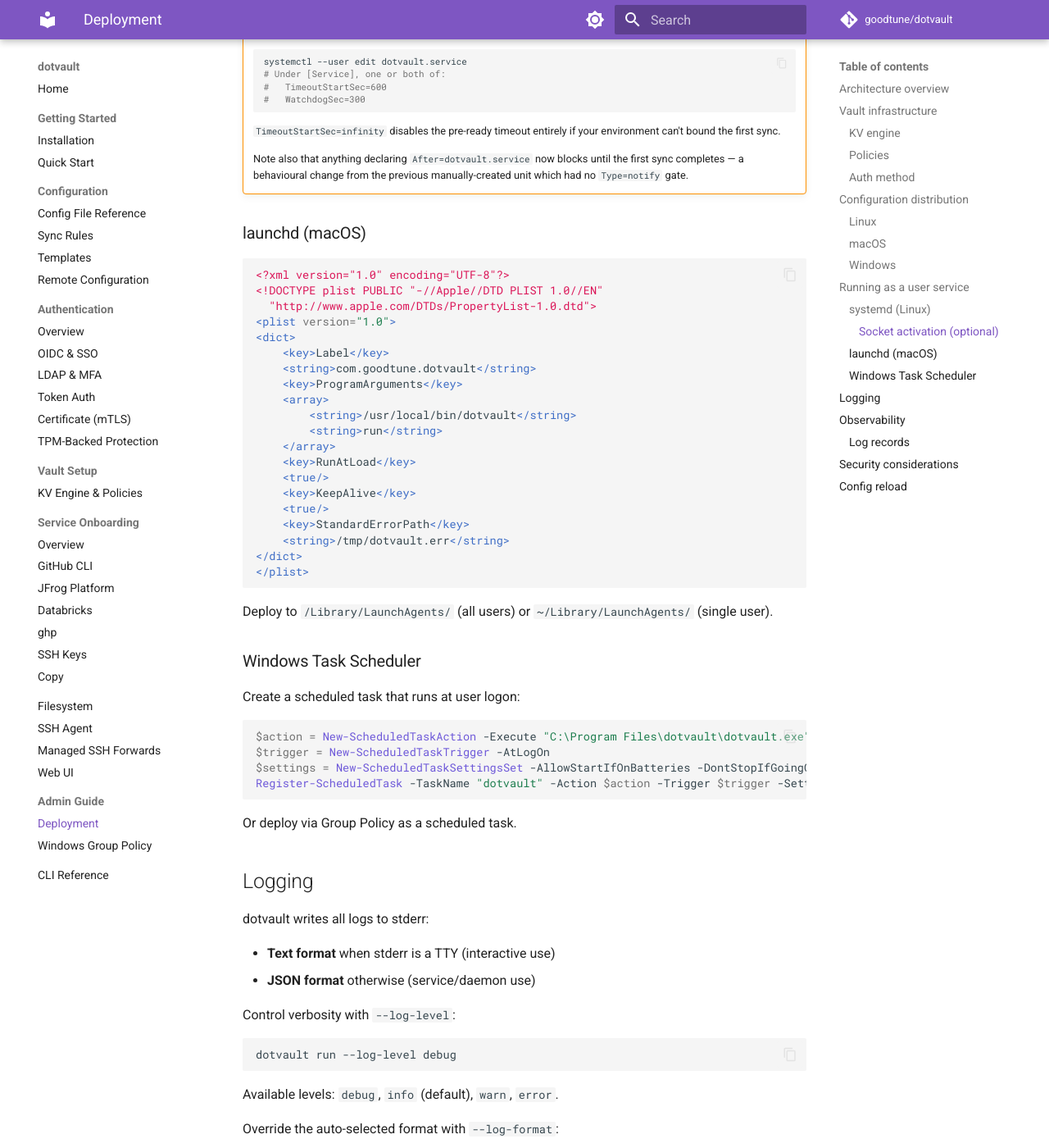
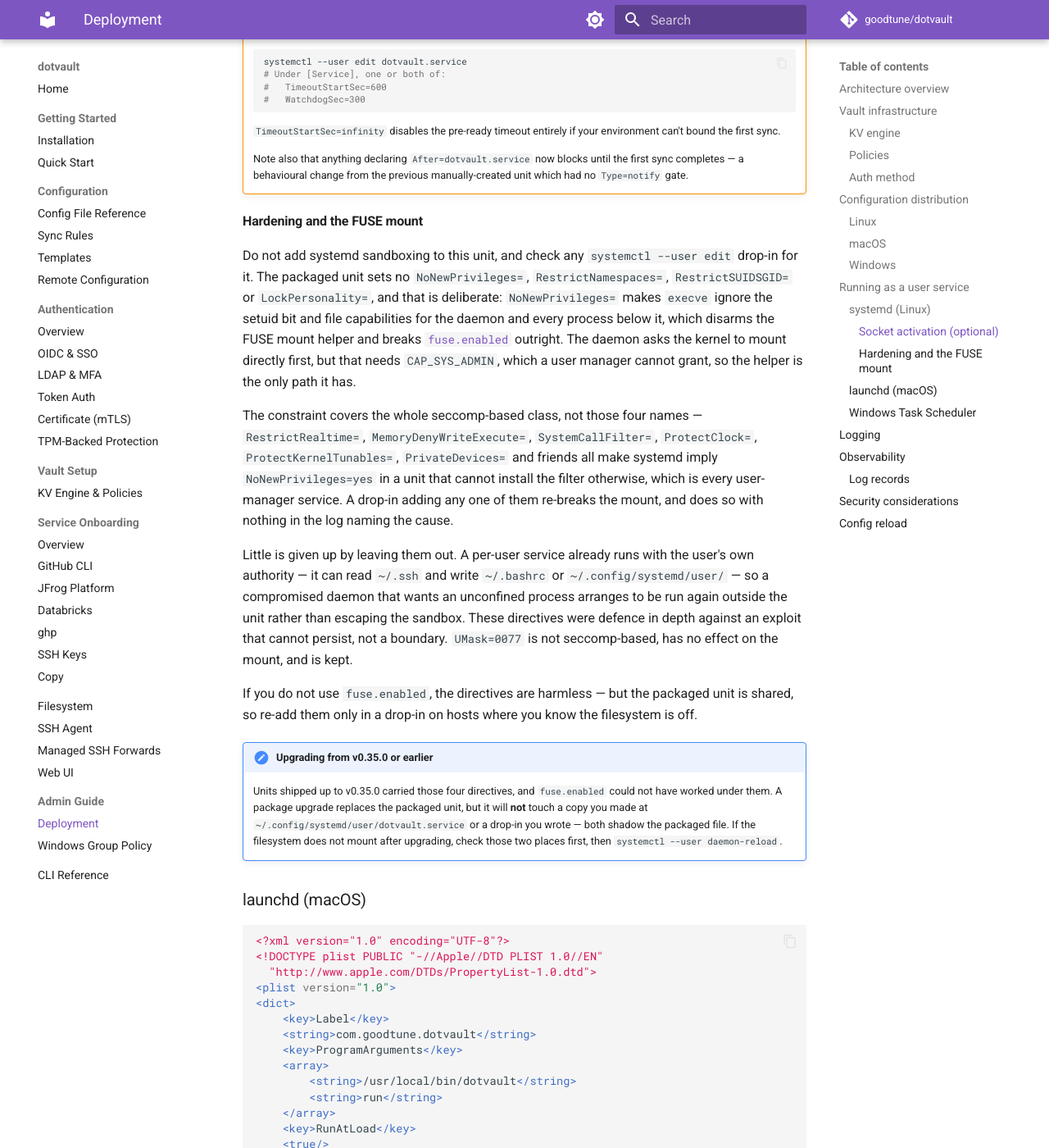
Before and after one commit to goodtune/dotvault, an MkDocs documentation site: the page built from docs/admin/deployment.md, in a window 1280 px wide and 1400 px high, scrolled down 5402 px. Shown: the whole window at 82% size. Built offline with MkDocs 1.6.1 and Material for MkDocs 9.7.7, drawn with Linux system fonts in a browser that asks for light colours; comment, search, counter and statistics services are not loaded; some of the changed text lies outside the part shown.

Commit message:
fix(packaging): drop sandbox directives that break FUSE mounts (#167)

````diff
--- a/docs/admin/deployment.md
+++ b/docs/admin/deployment.md
@@ -190,6 +190,20 @@ The unit hard-codes a couple of system paths that the package owns: `ExecStart=/
 
     Note also that anything declaring `After=dotvault.service` now blocks until the first sync completes — a behavioural change from the previous manually-created unit which had no `Type=notify` gate.
 
+#### Hardening and the FUSE mount
+
+Do not add systemd sandboxing to this unit, and check any `systemctl --user edit` drop-in for it. The packaged unit sets no `NoNewPrivileges=`, `RestrictNamespaces=`, `RestrictSUIDSGID=` or `LockPersonality=`, and that is deliberate: `NoNewPrivileges=` makes `execve` ignore the setuid bit and file capabilities for the daemon and every process below it, which disarms the FUSE mount helper and breaks [`fuse.enabled`](../guide/filesystem.md) outright. The daemon asks the kernel to mount directly first, but that needs `CAP_SYS_ADMIN`, which a user manager cannot grant, so the helper is the only path it has.
+
+The constraint covers the whole seccomp-based class, not those four names — `RestrictRealtime=`, `MemoryDenyWriteExecute=`, `SystemCallFilter=`, `ProtectClock=`, `ProtectKernelTunables=`, `PrivateDevices=` and friends all make systemd imply `NoNewPrivileges=yes` in a unit that cannot install the filter otherwise, which is every user-manager service. A drop-in adding any one of them re-breaks the mount, and does so with nothing in the log naming the cause.
+
+Little is given up by leaving them out. A per-user service already runs with the user's own authority — it can read `~/.ssh` and write `~/.bashrc` or `~/.config/systemd/user/` — so a compromised daemon that wants an unconfined process arranges to be run again outside the unit rather than escaping the sandbox. These directives were defence in depth against an exploit that cannot persist, not a boundary. `UMask=0077` is not seccomp-based, has no effect on the mount, and is kept.
+
+If you do not use `fuse.enabled`, the directives are harmless — but the packaged unit is shared, so re-add them only in a drop-in on hosts where you know the filesystem is off.
+
+<!-- TRANSITIONAL: added after v0.35.0 for the systemd sandbox-directive removal. Remove this admonition around v0.38.0 (≈3 minor releases) once upgrading installs are unlikely. -->
+!!! note "Upgrading from v0.35.0 or earlier"
+    Units shipped up to v0.35.0 carried those four directives, and `fuse.enabled` could not have worked under them. A package upgrade replaces the packaged unit, but it will **not** touch a copy you made at `~/.config/systemd/user/dotvault.service` or a drop-in you wrote — both shadow the packaged file. If the filesystem does not mount after upgrading, check those two places first, then `systemctl --user daemon-reload`.
+
 ### launchd (macOS)
 
 ```xml
@@ -346,6 +360,7 @@ Both return JSON and are loopback-only, suitable for the OTel `httpcheckreceiver
 - **Atomic writes** — all file writes use temp file + rename to prevent partial writes.
 - **Web UI** — loopback only, CSRF-protected, strict Content Security Policy.
 - **Windows** — DACL-based permission checks via the Windows Security API.
+- **systemd sandboxing** — the packaged user unit deliberately carries none, because the seccomp-based directives disarm the FUSE mount helper; see [Hardening and the FUSE mount](#hardening-and-the-fuse-mount) for what that does and does not cost.
 
 ## Config reload
 
````
Also changed, not shown: CLAUDE.md (+2 -0 lines), docs/configuration/config-reference.md (+1 -1 lines), docs/guide/filesystem.md (+7 -1 lines), 2 other files.
